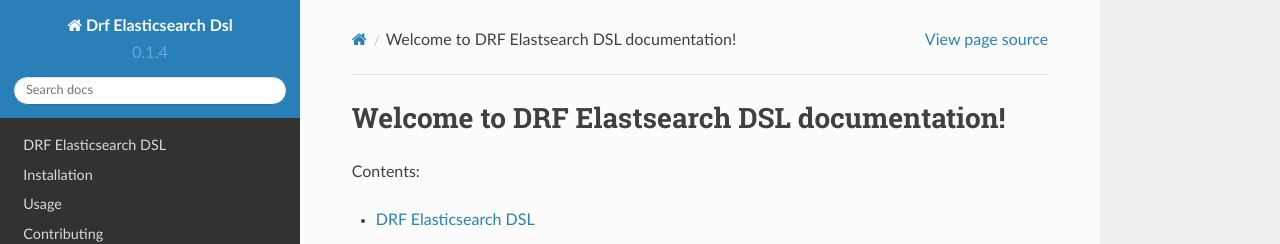
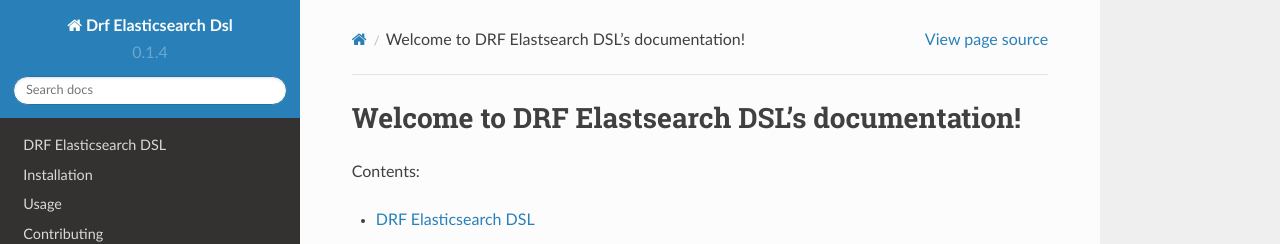
Before and after one commit to ajbeach2/drf-elasticsearch-dsl, a Sphinx documentation site: the page built from docs/index.rst, in a window 1280 px wide. Shown: the top 244 px of the page. Built offline with Sphinx 7.4.7 and the Read the Docs theme 2.0.0, drawn with Linux system fonts in a browser that asks for light colours.

```diff
--- a/docs/index.rst
+++ b/docs/index.rst
@@ -3,7 +3,7 @@
    You can adapt this file completely to your liking, but it should at least
    contain the root `toctree` directive.
 
-Welcome to DRF Elastsearch DSL documentation!
+Welcome to DRF Elastsearch DSL's documentation!
 =================================================================
 
 Contents:
```
